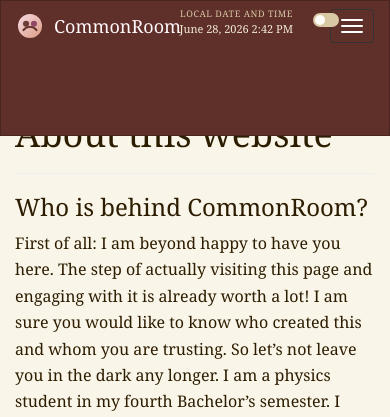
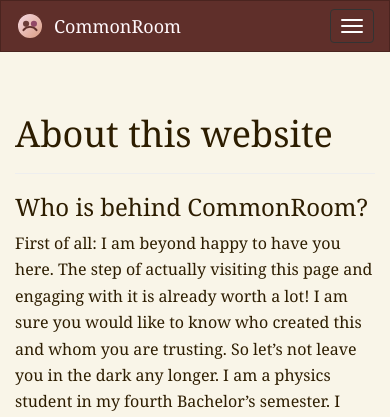
Before and after one commit to lreim/Commonroom-Website, a Flask app: page /about in a window 390 px wide. Shown: the top 417 px of the page. Run offline with Flask 3, Linux system fonts and the light colour scheme; some libraries are stand-ins or nearby versions.

Commit message:
new try menubar

```diff
--- a/app/static/style.css
+++ b/app/static/style.css
@@ -1049,44 +1049,39 @@ textarea.form-control {
     display: none;
   }
 
-  .navbar > .container,
-  .navbar-inverse > .container {
-    position: relative;
-    padding-bottom: 60px;
-  }
-
-  .navbar-header {
-    position: relative;
-    min-height: 74px;
-  }
-
   .navbar-collapse {
     max-height: calc(100vh - 74px);
     overflow-y: auto;
-    clear: both;
   }
 
   .navbar-right-controls {
-    position: absolute;
-    top: 8px;
-    right: 50px;
-    z-index: 2100;
-    display: grid;
+    position: static;
+    right: auto;
+    top: auto;
+    z-index: auto;
+    display: none;
     grid-template-columns: auto auto auto;
     grid-template-areas:
       "time profile switch"
-      ". bell .";
-    justify-items: end;
+      "bell bell bell";
+    justify-content: start;
+    justify-items: start;
     align-items: start;
-    gap: 8px 10px;
-    margin: 0;
+    gap: 10px 12px;
+    margin: 12px 15px 16px;
+    padding-top: 6px;
+    border-top: 1px solid rgba(255, 248, 251, 0.14);
     transform: none;
+  }
+
+  .navbar-collapse.in .navbar-right-controls {
+    display: grid;
   }
 
   .theme-switch {
     grid-area: switch;
+    justify-self: start;
     align-self: center;
-    justify-self: end;
   }
 
   .notification-menu {
@@ -1094,28 +1089,26 @@ textarea.form-control {
     margin-left: 0;
     display: flex;
     flex-direction: column-reverse;
-    align-items: flex-end;
-    justify-self: end;
+    align-items: flex-start;
+    justify-self: start;
   }
 
   .profile-menu {
     grid-area: profile;
-    align-items: flex-end;
+    align-items: flex-start;
     flex-direction: column;
-    gap: 6px;
+    gap: 8px;
   }
 
   .profile-menu-anonymous {
     grid-area: time;
-    justify-self: end;
+    justify-self: start;
   }
 
   .profile-top-time {
     grid-area: time;
     min-width: 0;
-    max-width: 128px;
-    padding-top: 0;
-    text-align: right;
+    text-align: left;
   }
 
   .notification-menu-dropdown,
@@ -1142,15 +1135,6 @@ textarea.form-control {
 
   .profile-menu-dropdown::before {
     display: none;
-  }
-
-  .profile-top-time-label {
-    font-size: 9px;
-  }
-
-  .profile-top-time-value {
-    font-size: 11px;
-    line-height: 1.25;
   }
 
   .floating-contact-links {
--- a/app/templates/base.html
+++ b/app/templates/base.html
@@ -65,7 +65,6 @@
         <li><a href="{{ url_for('auth.login')}}"> Sign In</a></li>
         {%endif%}
       </ul>
-    </div>
       <div class="navbar-right-controls">
         <label class="theme-switch">
           <input type="checkbox" id="theme-toggle">
@@ -135,6 +134,7 @@
           </div>
         </div>
         {% endif %}
+      </div>
     </div>
   </div>
 </div>
```
Lines whose indentation alone changed are shown as unchanged.
